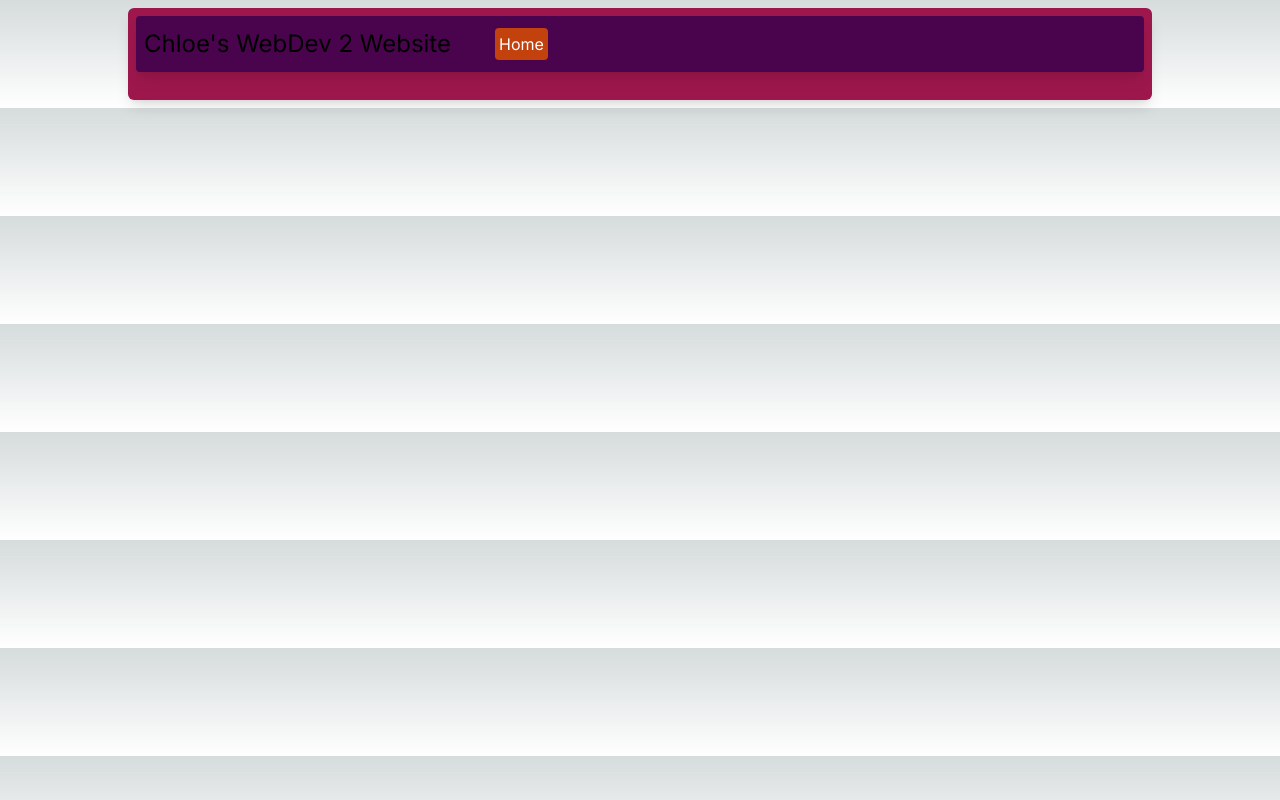
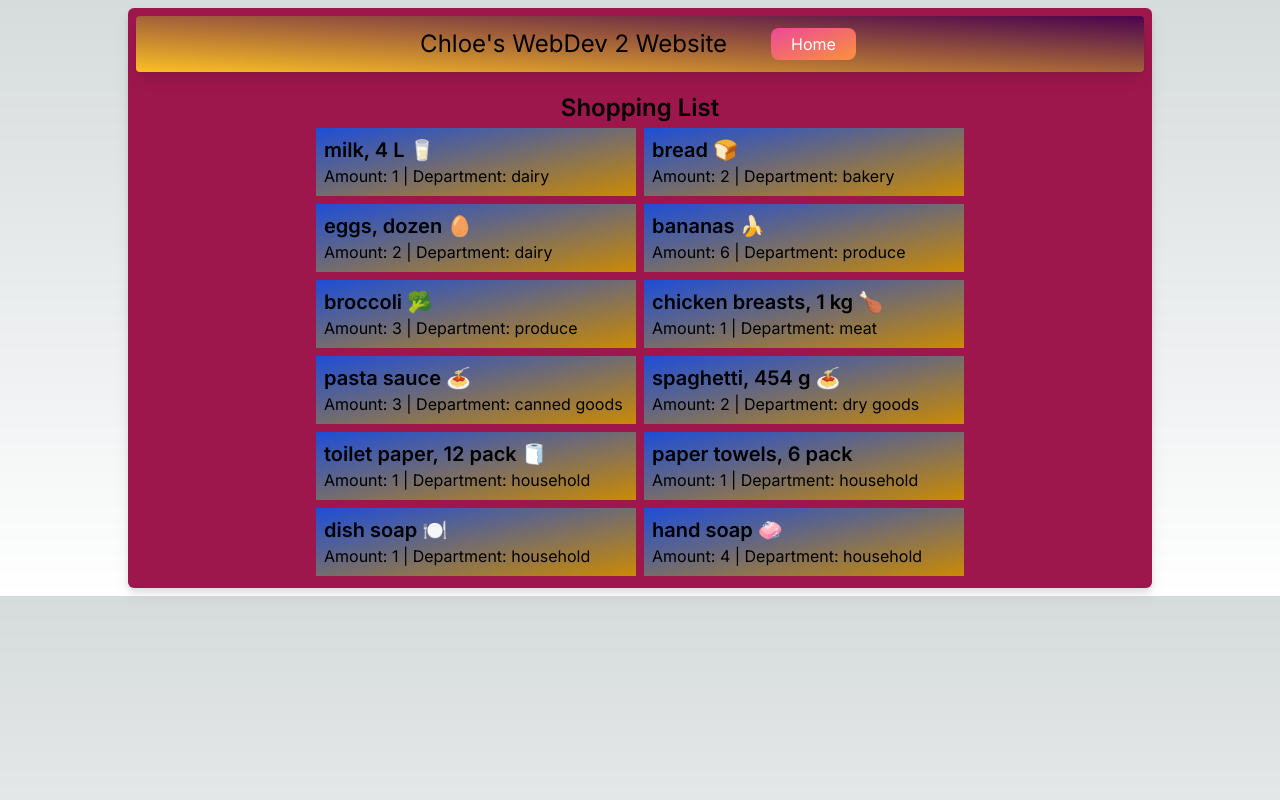
Before and after one commit to Chloe-SD/cprg306-assignments, a Next.js app: page /week-3 in a window 1280 px wide. Built offline with nearby package versions, Linux system fonts and the light colour scheme.

Commit message:
week 3 lab

```diff
--- a/app/globals.css
+++ b/app/globals.css
@@ -52,17 +52,20 @@ body {
     w-4/5
     m-2
     rounded-md
-    shadow-lg
+    drop-shadow-lg
     bg-pink-800
     p-2
   }
   button {
     @apply
-    bg-orange-700
-    rounded
-    p-1
+    bg-gradient-to-br from-pink-500 to-orange-400
+    hover:bg-gradient-to-bl
+    rounded-lg
+    px-5
+    py-1
     m-1
     text-white
-    hover:text-blue-500
+
+
   }
 }
--- /dev/null
+++ b/app/week-3/item-list.jsx
@@ -0,0 +1,77 @@
+import React from "react"
+
+const item1 = {
+    name: "milk, 4 L 🥛",
+    quantity: 1,
+    category: "dairy",
+  };
+
+  const item2 = {
+    name: "bread 🍞",
+    quantity: 2,
+    category: "bakery",
+  };
+
+  const item3 = {
+    name: "eggs, dozen 🥚",
+    quantity: 2,
+    category: "dairy",
+  };
+
+  const item4 = {
+    name: "bananas 🍌",
+    quantity: 6,
+    category: "produce",
+  };
+
+  const item5 = {
+    name: "broccoli 🥦",
+    quantity: 3,
+    category: "produce",
+  };
+
+  const item6 = {
+    name: "chicken breasts, 1 kg 🍗",
+    quantity: 1,
+    category: "meat",
+  };
+
+  const item7 = {
+    name: "pasta sauce 🍝",
+    quantity: 3,
+    category: "canned goods",
+  };
+
+  const item8 = {
+    name: "spaghetti, 454 g 🍝",
+    quantity: 2,
+    category: "dry goods",
+  };
+
+  const item9 = {
+    name: "toilet paper, 12 pack 🧻",
+    quantity: 1,
+    category: "household",
+  };
+
+  const item10 = {
+    name: "paper towels, 6 pack",
+    quantity: 1,
+    category: "household",
+  };
+
+  const item11 = {
+    name: "dish soap 🍽️",
+    quantity: 1,
+    category: "household",
+  };
+
+  const item12 = {
+    name: "hand soap 🧼",
+    quantity: 4,
+    category: "household",
+  };
+
+const ItemsList = [item1, item2, item3, item4, item5, item6, item7, item8, item9, item10, item11, item12];
+
+export default ItemsList
--- /dev/null
+++ b/app/week-3/item.jsx
@@ -0,0 +1,16 @@
+import React from "react";
+import ItemsList from "./item-list";
+
+const Item =({List})=>{
+    return <div className="flex flex-wrap justify-center">
+        {List && List.map((I) =>(
+        <div className="bg-gradient-to-br from-blue-700 to-yellow-600 m-1 p-2 w-80">
+            <div className="text-xl font-semibold">{I.name}</div>
+            Amount: {I.quantity} | Department: {I.category}
+        </div>))}
+
+    </div>;
+
+};
+
+export default Item
--- a/app/week-3/page.jsx
+++ b/app/week-3/page.jsx
@@ -1,9 +1,15 @@
 import Header from "@/components/header";
+import Item from "./item";
+import ItemsList from "./item-list";
 
 export default function Page() {
     return (
       <main>
         <Header/>
+        <h1 className="text-2xl font-semibold flex justify-center">Shopping List</h1>
+        <div className="px-5 flex justify-center">
+          <Item List={ItemsList}/>
+        </div>
 
       </main>
     );
--- a/components/header.js
+++ b/components/header.js
@@ -2,7 +2,8 @@ import Link from "next/link";
 
 const Header = () => {
     return (
-        <div className="bg-fuchsia-950 flex items-center space-x-10
+        <div className="bg-gradient-to-bl from-fuchsia-950 to-amber-400
+        flex items-center space-x-10 justify-center
         shadow-lg rounded mb-5 p-2">
             <p className="text-2xl">
                 Chloe&apos;s WebDev 2 Website</p>
--- a/components/student-info.js
+++ b/components/student-info.js
@@ -6,7 +6,7 @@ const StudentInfo = () => {
             <p>Hello! My name is Chloe</p>
             <nav>
                 <Link href="https://github.com/Chloe-SD" target="_blank">
-                    <span className="text-blue-500 hover:underline">Link to my GitHub</span>
+                    <button>Link to my GitHub</button>
                 </Link>
             </nav>
 
```
